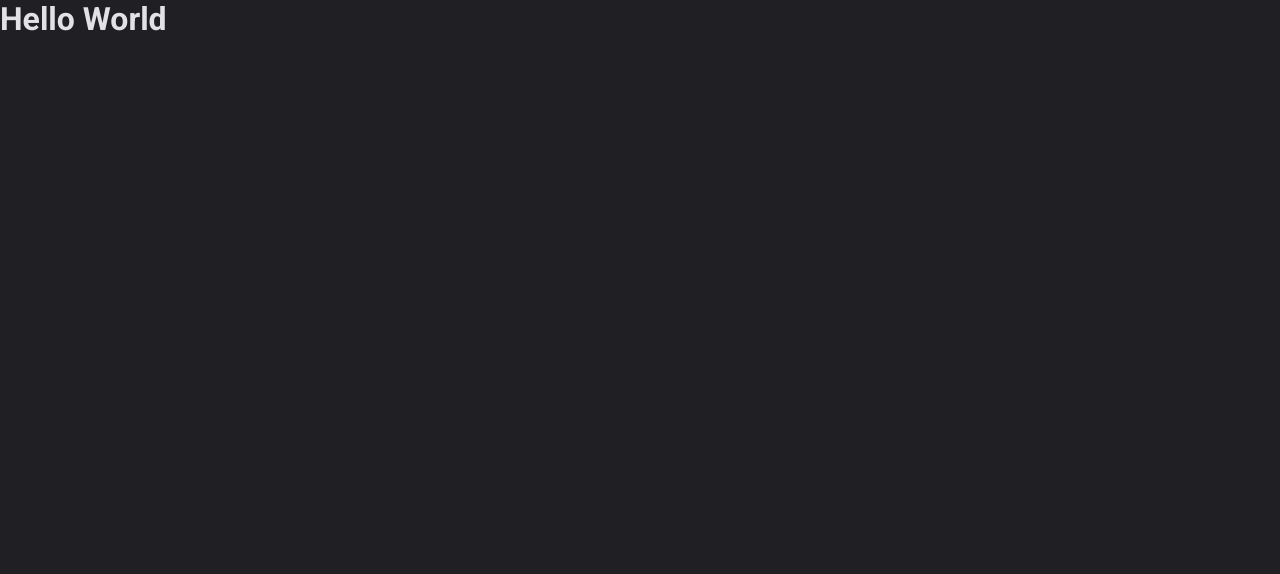
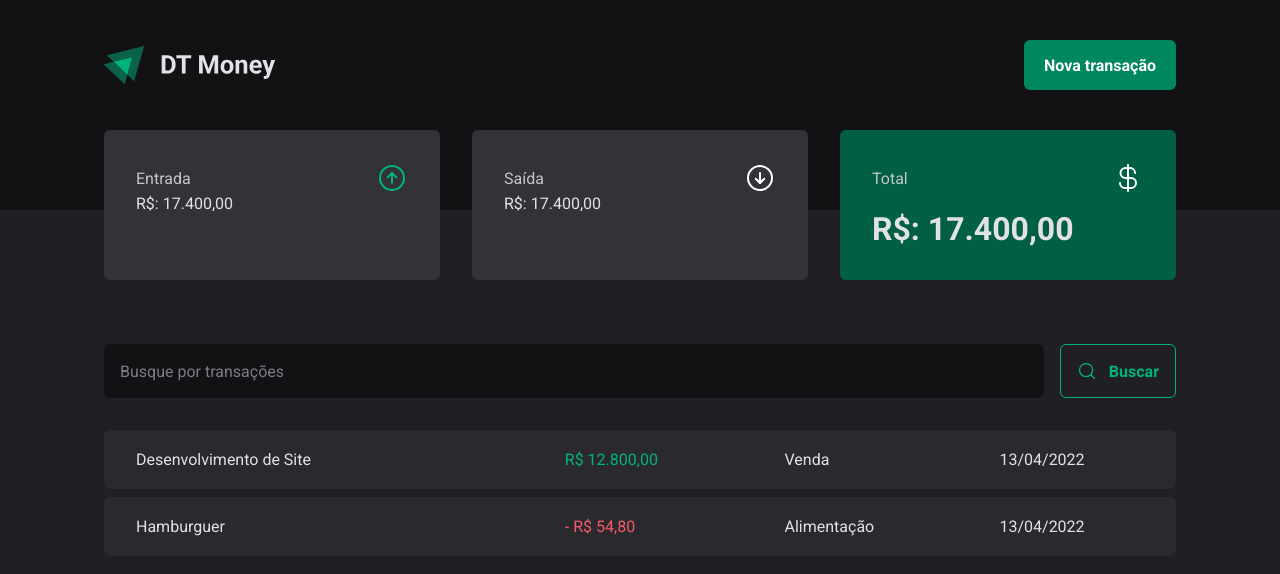
Before and after one commit to HenriqueMart/DT-MONEY, a React (Vite) app: page / in a window 1280 px wide. Shown: the top 574 px of the page. Built offline with nearby package versions, Linux system fonts and the light colour scheme.

Commit message:
Feat: add header, search and summary

```diff
--- a/package.json
+++ b/package.json
@@ -10,6 +10,8 @@
     "preview": "vite preview"
   },
   "dependencies": {
+    "@radix-ui/react-dialog": "^1.1.15",
+    "phosphor-react": "^1.4.1",
     "react": "^19.1.1",
     "react-dom": "^19.1.1",
     "styled-components": "^6.1.19"
--- a/src/App.tsx
+++ b/src/App.tsx
@@ -1,6 +1,8 @@
 import { ThemeProvider } from "styled-components";
 import { defaultTheme } from "./styles/themes/default";
 import { GlobalStyle } from "./styles/global";
+import { Header } from "./components/Header";
+import { Transaction } from "./pages/Transaction";
 
 
 function App() {
@@ -8,7 +10,7 @@ function App() {
   return (
     <ThemeProvider theme={defaultTheme}>
       <GlobalStyle /> {/* Configuração Global */}
-      <h1>Hello World</h1>
+      <Transaction/>
     </ThemeProvider>
 
   )
--- /dev/null
+++ b/src/components/Header/index.tsx
@@ -0,0 +1,33 @@
+import { HeaderContainer, HeaderContent, NewTransactionButton } from "./style";
+import logoIMG from '../../assets/Logo.svg'
+import * as Dialog from '@radix-ui/react-dialog'
+
+export function Header(){
+    return (
+        <div>
+            <HeaderContainer>
+                <HeaderContent>
+                    <img src={logoIMG}/>
+                    <Dialog.Root>
+                        {/* Botão da Biblioteca: `asChild` faz com que o Trigger use o elemento filho sem criar um botão extra */}
+                        <Dialog.Trigger asChild>
+                            <NewTransactionButton>
+                                Nova transação
+                            </NewTransactionButton>
+                        </Dialog.Trigger>
+
+                        <Dialog.Portal>
+                            <Dialog.Overlay/> {/*fundo preto */}
+                            <Dialog.Content>
+                                <Dialog.Title>Nova transação</Dialog.Title>
+                                <Dialog.Close/>
+                            </Dialog.Content>
+
+                        </Dialog.Portal>
+                    </Dialog.Root>
+
+                </HeaderContent>
+            </HeaderContainer>
+        </div>
+    )
+}
--- /dev/null
+++ b/src/components/Header/style.ts
@@ -0,0 +1,35 @@
+import styled from "styled-components";
+
+
+ export const HeaderContainer = styled.header`
+    background-color: ${props => props.theme["gray-900"]};
+    padding: 2.5rem 0 7.5rem;
+ `;
+
+ export const HeaderContent = styled.div`
+    width: 100%;
+    max-width: 1120px;
+    margin: 0 auto;
+    padding: 0 1.5rem;
+
+    display: flex;
+    justify-content: space-between;
+    align-items: center;
+
+ `;
+
+ export const NewTransactionButton = styled.button`
+   height: 50px;
+   border: 0;
+   background-color: ${props => props.theme["green-500"]};
+   color: ${props => props.theme.white};
+   font-weight: bold;
+
+   padding: 0 1.25rem;
+   border-radius: 6px;
+   cursor: pointer;
+   transition: background-color 0.2s;
+   &:hover{
+      background-color: ${props => props.theme["green-700"]};
+   }
+ `
--- /dev/null
+++ b/src/components/Summary/index.tsx
@@ -0,0 +1,34 @@
+import { ArrowCircleDown, ArrowCircleUp, CurrencyDollar } from "phosphor-react";
+import { SummaryCard, SummaryContainer } from "./styles";
+
+export function Summary(){
+
+    return(
+
+            <SummaryContainer>
+                <SummaryCard>
+                    <header>
+                        <span>Entrada</span>
+                        <ArrowCircleUp size={32} color="#00b37e"/>
+                    </header>
+                    <td > R$: 17.400,00 </td>
+                </SummaryCard>
+
+                <SummaryCard>
+                    <header>
+                        <span>Saída</span>
+                        <ArrowCircleDown size={32} color="#FFF"/>
+                    </header>
+                    <td> R$: 17.400,00 </td>
+                </SummaryCard>
+
+                <SummaryCard variant="green">
+                    <header>
+                        <span>Total</span>
+                        <CurrencyDollar size={32} color="#fff"/>
+                    </header>
+                    <strong> R$: 17.400,00 </strong>
+                </SummaryCard>
+            </SummaryContainer>
+    )
+}
--- /dev/null
+++ b/src/components/Summary/styles.ts
@@ -0,0 +1,43 @@
+import styled, { css } from "styled-components";
+
+export const SummaryContainer = styled.section`
+    width: 100%;
+    max-width: 1120px;
+    margin: 0 auto;
+    padding: 0 1.5rem;
+
+    display: grid;
+    grid-template-columns: repeat(3, 1fr);
+    gap: 2rem;
+
+    margin-top: -5rem;
+`
+
+//Props -> passando informação para Variável
+interface SummaryCardProps {
+    variant?: 'green'
+}
+
+export const SummaryCard = styled.div<SummaryCardProps>`
+    background-color: ${props => props.theme['gray-600']};
+    border-radius: 6px;
+    padding: 2rem;
+
+    header{
+        display: flex;
+        align-items: center;
+        justify-content: space-between;
+        color: ${props => props.theme["gray-300"]};
+    }
+
+    strong{
+        display: block;
+        margin-top: 1rem;
+        font-size: 2rem;
+    }
+
+    //Condicional. css -> para modificação de CSS
+    ${props => props.variant === 'green' && css`
+        background-color: ${props => props.theme['green-700']};
+    `}
+`
--- /dev/null
+++ b/src/pages/Transaction/components/searchForm/index.tsx
@@ -0,0 +1,14 @@
+import { MagnifyingGlass } from "phosphor-react";
+import { SearchFormContainer } from "./style";
+
+export function SearchForm(){
+    return (
+        <SearchFormContainer>
+            <input type="text" placeholder="Busque por transações"/>
+            <button type="submit">
+                <MagnifyingGlass size={20}/>
+                Buscar
+            </button>
+        </SearchFormContainer>
+    )
+}
--- /dev/null
+++ b/src/pages/Transaction/components/searchForm/style.ts
@@ -0,0 +1,41 @@
+import styled from "styled-components";
+
+export const SearchFormContainer = styled.form`
+    display: flex;
+    gap: 1rem;
+
+    input{
+        flex: 1;
+        border-radius: 6px;
+        border: 0;
+        background: ${props => props.theme["gray-900"]};
+        color: ${props => props.theme["gray-300"]};
+        padding: 1rem;
+
+        &::placeholder{
+
+            color: ${props => props.theme["gray-500"]};
+        }
+    }
+
+    button{
+        display: flex;
+        align-items: center;
+        gap: 0.75rem;
+
+        border: 0;
+        padding: 1rem;
+        background: transparent;
+        border: 1px solid ${props => props.theme["green-300"]};
+        color: ${props => props.theme["green-300"]};
+        font-weight: bold;
+        border-radius: 6px;
+
+        &:hover{
+            background: ${props => props.theme["green-500"]};
+            border-color: ${props => props.theme["green-500"]};
+            color: ${props => props.theme["white"]};
+            transition: background-color 0.2s, color 0.2s, border-color 0.2s;
+        }
+    }
+`
--- /dev/null
+++ b/src/pages/Transaction/index.tsx
@@ -0,0 +1,49 @@
+import { Header } from "../../components/Header";
+import { Summary } from "../../components/Summary";
+import { SearchForm } from "./components/searchForm";
+import { PriceHightLight, TransactionContainer, TransactionsTable } from "./styles";
+
+export function Transaction(){
+    return (
+        <div>
+            <Header/>
+            <Summary/>
+
+            <TransactionContainer>
+                <SearchForm/>
+                <TransactionsTable>
+                    <tbody>
+                        <tr>
+                            <td width="40%">Desenvolvimento de Site</td>
+                            <td>
+                                <PriceHightLight variant="income">
+                                R$ 12.800,00
+                                </PriceHightLight>
+                            </td>
+                            <td>Venda</td>
+                            <td>
+                                13/04/2022
+                            </td>
+                        </tr>
+
+                        <tr>
+                            <td width="40%">Hamburguer</td>
+                            <td>
+
+
+                                <PriceHightLight variant="outcome">
+                                - R$ 54,80
+                                </PriceHightLight>
+                            </td>
+                            <td>Alimentação</td>
+                            <td>
+                                13/04/2022
+                            </td>
+                        </tr>
+
+                    </tbody>
+                </TransactionsTable>
+            </TransactionContainer>
+        </div>
+    )
+}
--- /dev/null
+++ b/src/pages/Transaction/styles.ts
@@ -0,0 +1,36 @@
+import styled from "styled-components"
+
+export const TransactionContainer = styled.main`
+    width: 100%;
+    max-width:1120px;
+    margin: 4rem auto 0;
+    padding: 0 1.5rem;
+`
+
+export const TransactionsTable = styled.table`
+    width: 100%;
+    border-collapse: 0 0.5rem;
+    border-spacing: 0 0.5rem;
+    margin-top: 1.5rem;
+    td{
+        padding: 1.25rem 2rem;
+        background: ${props => props.theme['gray-700']};
+
+        &:first-child{
+            border-top-left-radius: 6px;
+            border-bottom-left-radius: 6px;
+        }
+
+        &:last-child{
+            border-top-right-radius: 6px;
+            border-bottom-right-radius: 6px;
+        }
+    }
+`
+interface PriceHightLightProps {
+    variant: 'income' | 'outcome';
+}
+
+export const PriceHightLight = styled.span<PriceHightLightProps>`
+    color: ${props => props.variant === 'income' ? props.theme["green-300"] : props.theme["red-300"]};
+`
```
Also changed, not shown: src/assets/Logo.svg (added), 1 other file (tests, documents, lock files or other folders).
